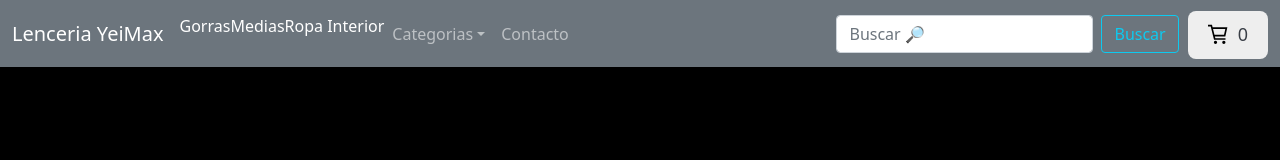
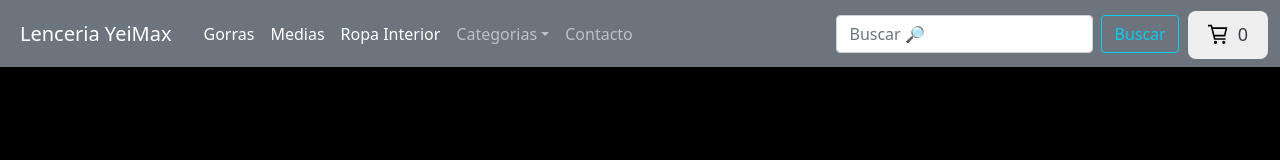
Before and after one commit to Leangiordano/React-Giordano, a React (Create React App) app: page / in a window 1280 px wide. Shown: the top 160 px of the page. Built offline with nearby package versions, Linux system fonts and the light colour scheme.

Commit message:
Update NavBar.css

```diff
--- a/src/components/NavBar/NavBar.css
+++ b/src/components/NavBar/NavBar.css
@@ -1,11 +1,14 @@
 .nav-active {
     text-decoration: underline;
     color: white;
+    font-weight: bolder;
+    font-style: italic;
 }
 
 nav a{
     text-decoration: none;
     color: white;
+    padding: 8px;
 }
 
 nav a:hover{
```
